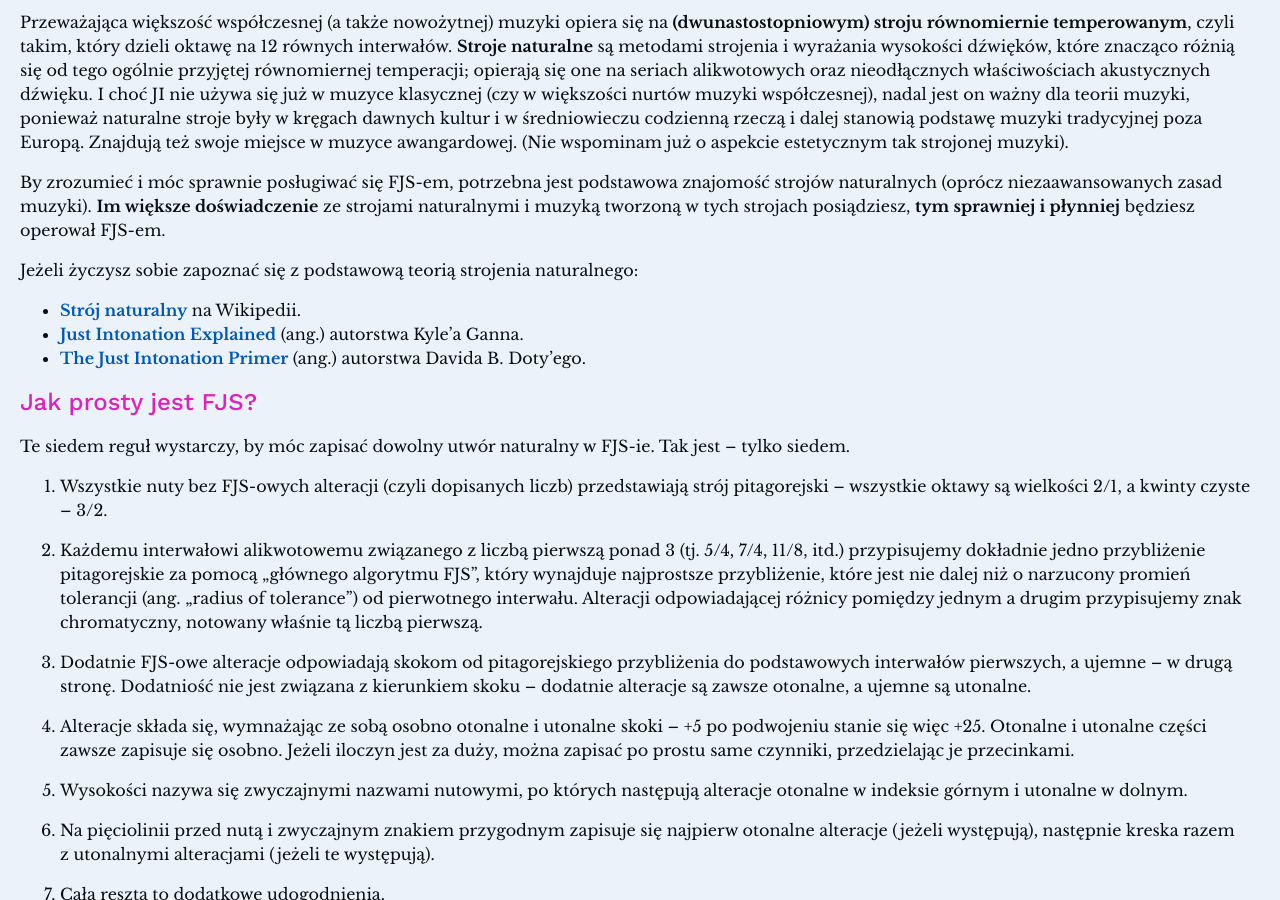
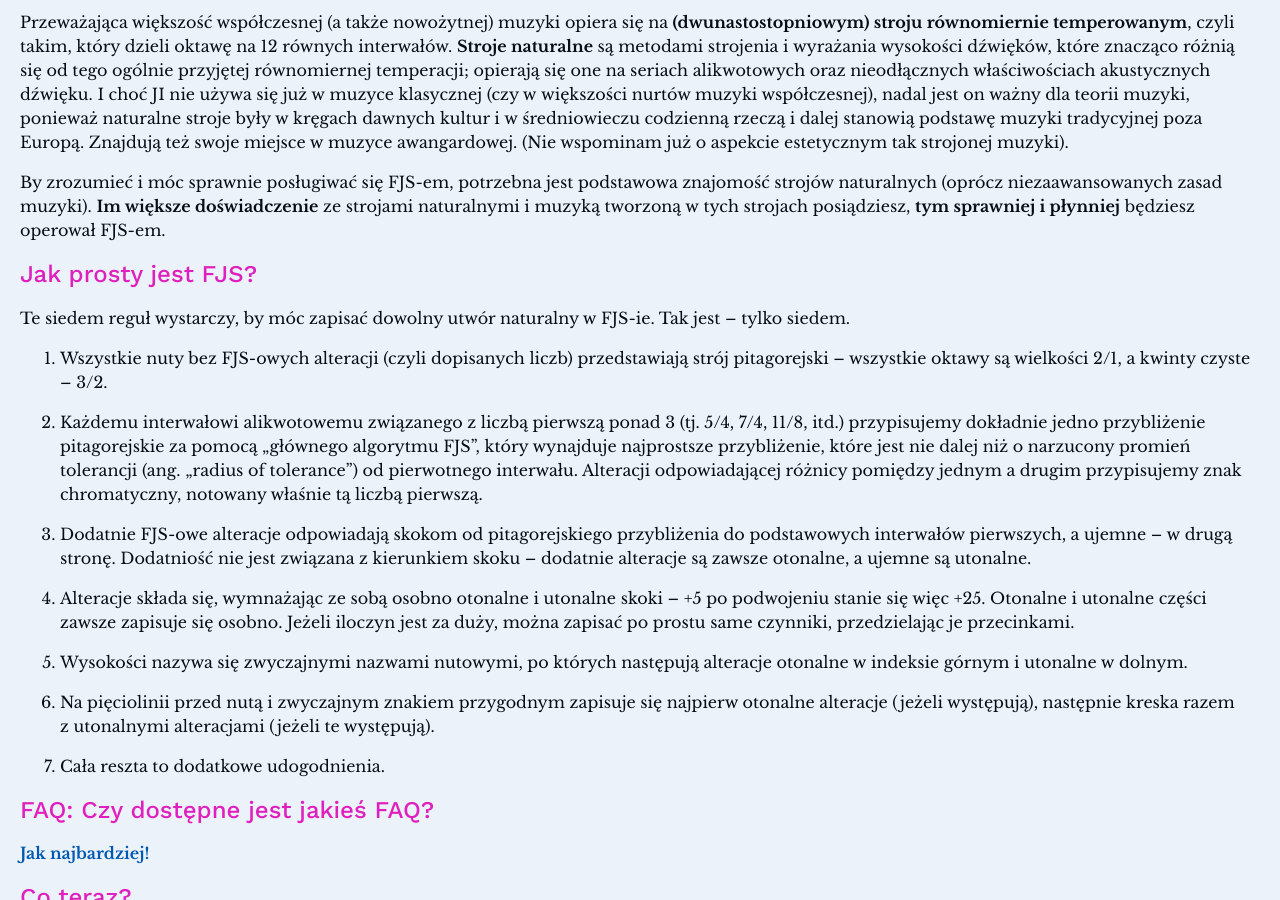
Before and after one commit to misotanni/misotanni.github.io, a Jekyll site: the page built from fjs/pl/index.md, in a window 1280 px wide and 900 px high, scrolled down 972 px. Built offline with Jekyll 4.4.1, drawn with Linux system fonts in a browser that asks for light colours; our own code applies the rules of GitHub Pages for plain Markdown files.

Commit message:
vimcu lo mabla linka
i jmina lo zabna rexta

```diff
--- a/fjs/pl/index.md
+++ b/fjs/pl/index.md
@@ -37,12 +37,6 @@ Przeważająca większość współczesnej (a także nowożytnej) muzyki opiera
 
 By zrozumieć i móc sprawnie posługiwać się FJS-em, potrzebna jest podstawowa znajomość strojów naturalnych (oprócz niezaawansowanych zasad muzyki). **Im większe doświadczenie** ze strojami naturalnymi i muzyką tworzoną w tych strojach posiądziesz, **tym sprawniej i płynniej** będziesz operował FJS-em.
 
-Jeżeli życzysz sobie zapoznać się z podstawową teorią strojenia naturalnego:
-
-- [Strój naturalny](https://pl.wikipedia.org/wiki/Str%C3%B3j_naturalny) na Wikipedii.
-- [Just Intonation Explained](https://www.kylegann.com/tuning.html) (ang.) autorstwa Kyle'a Ganna.
-- [The Just Intonation Primer](http://www.dbdoty.com/Words/Primer1.html) (ang.) autorstwa Davida B. Doty'ego.
-
 ## Jak prosty jest FJS?
 
 Te siedem reguł wystarczy, by móc zapisać dowolny utwór naturalny w FJS-ie. Tak jest – tylko siedem.
```
Also changed, not shown: fjs/de/index.md (+0 -6 lines), fjs/en/index.md (+0 -6 lines), fjs/fr/index.md (+0 -6 lines).
